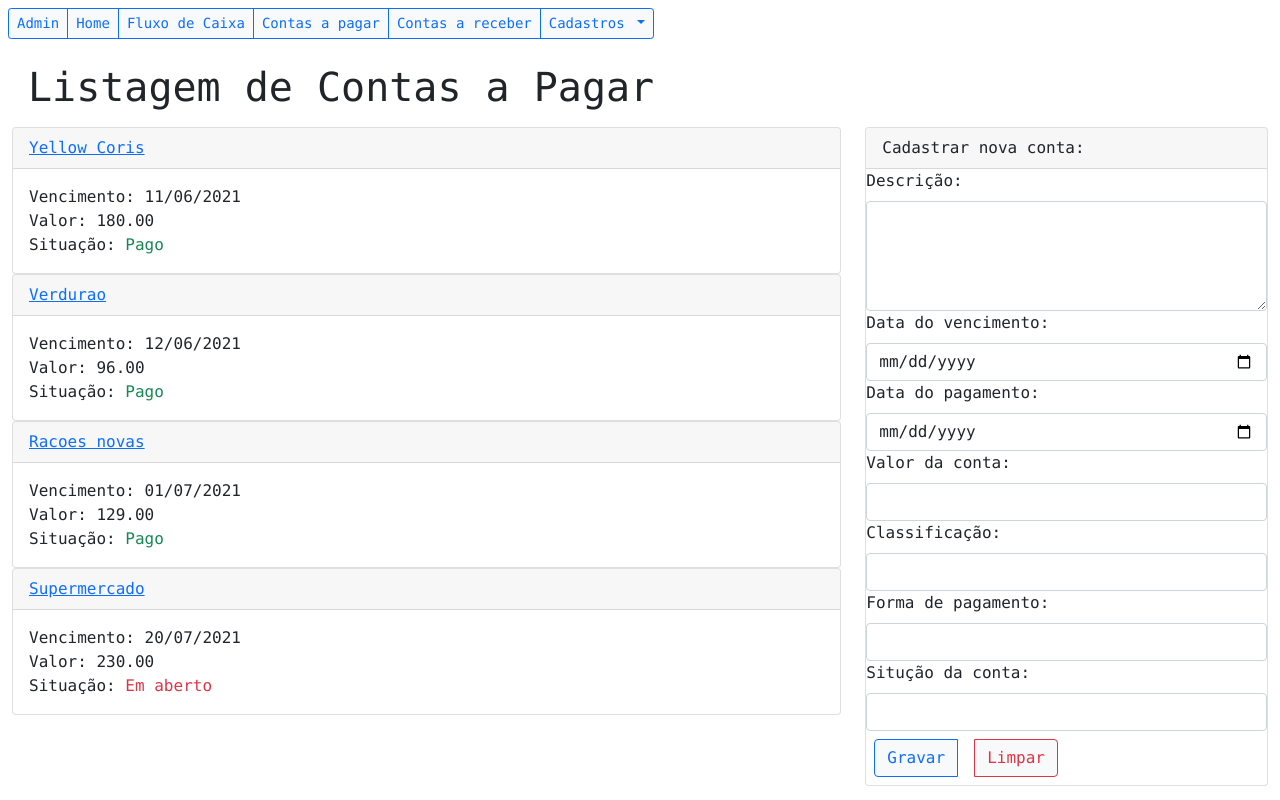
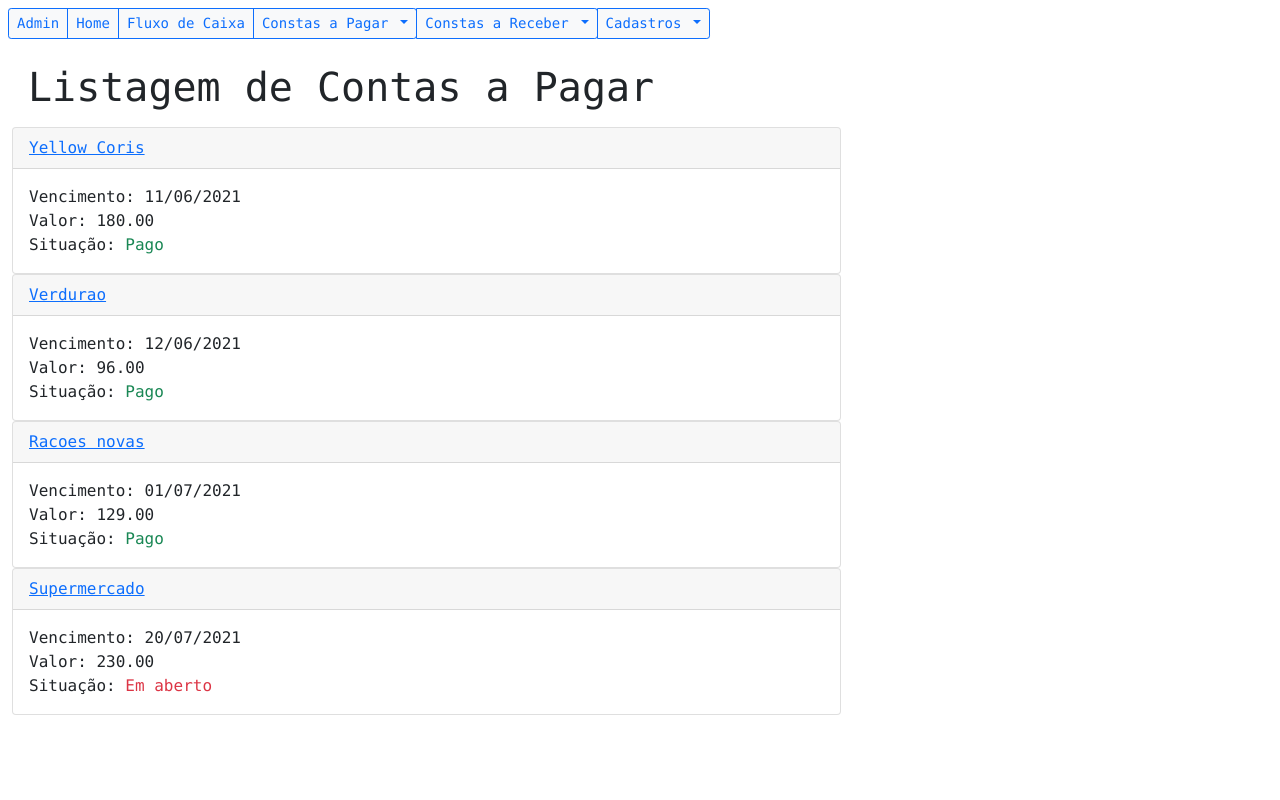
Before and after one commit to mabner/fby-trabalho_final, a Django app: page /pagar in a window 1280 px wide. Run offline with Django 3.2, Linux system fonts and the light colour scheme; data comes from the database, SQL or seed files in the repository; lists and menus that the app fills with data are empty.

Commit message:
Testing separate form page

```diff
--- a/contas/templates/base_template.html
+++ b/contas/templates/base_template.html
@@ -16,8 +16,20 @@
 			<a href="/admin" class="btn btn-outline-primary">Admin</a>
 			<a href="{% url 'index' %}" class="btn btn-outline-primary">Home</a>
 			<a href="{% url 'fluxo' %}" class="btn btn-outline-primary">Fluxo de Caixa</a>
-			<a href="{% url 'pagar' %}" class="btn btn-outline-primary">Contas a pagar</a>
-			<a href="{% url 'receber' %}" class="btn btn-outline-primary">Contas a receber</a>
+			<button type="button" class="btn btn-outline-primary dropdown-toggle" data-bs-toggle="dropdown">
+				Constas a Pagar
+			</button>
+			<ul class="dropdown-menu">
+				<li><a class="dropdown-item" href="{% url 'pagar' %}">Listar</a></li>
+				<li><a class="dropdown-item" href="{% url 'cadastrar_pagar' %}">Cadastrar</a></li>
+			</ul>
+			<button type="button" class="btn btn-outline-primary dropdown-toggle" data-bs-toggle="dropdown">
+				Constas a Receber
+			</button>
+			<ul class="dropdown-menu">
+				<li><a class="dropdown-item" href="{% url 'receber' %}">Listar</a></li>
+				<li><a class="dropdown-item" href="{% url 'cadastrar_receber' %}">Cadastrar</a></li>
+			</ul>
 			<button type="button" class="btn btn-outline-primary dropdown-toggle" data-bs-toggle="dropdown">
 				Cadastros
 			</button>
--- a/contas/templates/contas_pagar.html
+++ b/contas/templates/contas_pagar.html
@@ -25,53 +25,3 @@
 </div>
 {% endfor %}
 {% endblock listagem %}
-
-{% block cadastro %}
-
-<div class="form-group card">
-	<div class="card-header">Cadastrar nova conta:</div>
-
-	<form action="{% url 'cadastrar_pagar' %}" method="POST" class="form-g">
-		{% csrf_token %}
-
-		<label for="descricao" class="form-label">Descrição:</label>
-		<textarea name="descricao" id="descricao" cols="40" rows="4" class="form-control" required></textarea>
-
-		<label for="data_vencimento" class="form-label">Data do vencimento:</label>
-		<input type="date" name="data_vencimento" id="data_vencimento" class="form-control" required>
-
-		<label for="data_pagamento" class="form-label">Data do pagamento:</label>
-		<input type="date" name="data_pagamento" id="data_pagamento" class="form-control">
-
-		<label for="valor" class="form-label">Valor da conta:</label>
-		<input type="number" name="valor" id="valor" class="form-control" required>
-
-		<label for="classificacao" class="form-label">Classificação:</label>
-		<select name="classificacao" id="classificacao" class="form-control">
-			{% for classif in classificacao %}
-			<option value="{{classif.0}}">{{classif.1}}</option>
-			{% endfor %}
-		</select>
-
-		<label for="formapagar" class="form-label">Forma de pagamento:</label>
-		<select name="formapagar" id="formapagar" class="form-control">
-			{% for pagamento in formapagar %}
-			<option value="{{pagamento.0}}">{{pagamento.1}}</option>
-			{% endfor %}
-		</select>
-
-		<label for="situacao" class="form-label">Situção da conta:</label>
-		<select name="situacao" id="situacao" class="form-control">
-			{% for sit in situacao %}
-			<option value="{{sit.0}}">{{sit.1}}</option>
-			{% endfor %}
-		</select>
-
-		<div class="btn-group">
-			<button type="submit" class="btn btn-outline-primary bg-light m-2">Gravar</button>
-			<button type="reset" class="btn btn-outline-danger bg-light m-2">Limpar</button>
-		</div>
-
-	</form>
-	</div>
-	{% endblock cadastro %}
--- a/contas/templates/contas_receber.html
+++ b/contas/templates/contas_receber.html
@@ -37,7 +37,7 @@
 		<label for="descricao" class="form-label">Descrição:</label>
 		<textarea name="descricao" id="descricao" cols="40" rows="4" class="form-control" required></textarea>
 
-		<label for="data_vencimento" class="form-label">Data de previsão:</label>
+		<label for="data_expectativa" class="form-label">Data de previsão:</label>
 		<input type="date" name="data_vencimento" id="data_vencimento" class="form-control" required>
 
 		<label for="data_pagamento" class="form-label">Data de recebimento:</label>
--- a/contas/urls.py
+++ b/contas/urls.py
@@ -14,6 +14,7 @@ urlpatterns = [
     path('pagar/<int:idconta>',
          views.detalhar_conta_pagar, name='detalhes_pagar'),
     path('fluxo', views.fluxo_caixa, name='fluxo'),
-    path('pagar/cadastrar', views.pagar, name='cadastrar_pagar'),
-    path('receber/cadastrar', views.receber, name='cadastrar_receber'),
+    path('pagar/cadastrar', views.cadastrar_conta_pagar, name='cadastrar_pagar'),
+    path('receber/receber', views.cadastrar_conta_receber,
+         name='cadastrar_receber'),
 ]
--- a/contas/views/contas_pagar.py
+++ b/contas/views/contas_pagar.py
@@ -2,7 +2,7 @@ from contas.models.forma_pagamento import FormaPagamento
 from contas.models.classificacao_pagamento import ClassificacaoPagar
 from django.http.request import HttpRequest
 from contas.models.contas_pagar import ContasPagar, SIT_ESCOLHA
-from django.shortcuts import render
+from django.shortcuts import redirect, render, resolve_url
 
 
 def pagar(request):
@@ -17,14 +17,14 @@ def detalhar_conta_pagar(request, idconta):
 
 
 def cadastrar_conta_pagar(request: HttpRequest):
-    classificacao = ClassificacaoPagar.objects.all()
+    classificacao = ClassificacaoPagar.classif_pagar_objects.obter_classif_contas_pagar()
 
     if request.method == 'GET':
 
-        formapagar = FormaPagamento.objects.all()
+        formapagar = FormaPagamento.pagamentos_objects.obter_formas_pagamento()
         situacao = SIT_ESCOLHA
 
-        return render('contas_pagar.html', {
+        return render('criar_conta_pagar.html', {
             'formapagar': formapagar,
             'situacao': situacao,
             'classificacao': classificacao
@@ -50,3 +50,5 @@ def cadastrar_conta_pagar(request: HttpRequest):
             formapagar=formapagar,
             situacao=situacao
         )
+
+        return redirect(resolve_url('index'))
```
Also changed, not shown: contas/templates/criar_conta_pagar.html (+56 -1 lines), contas/views/contas_receber.py (+10 -7 lines).
